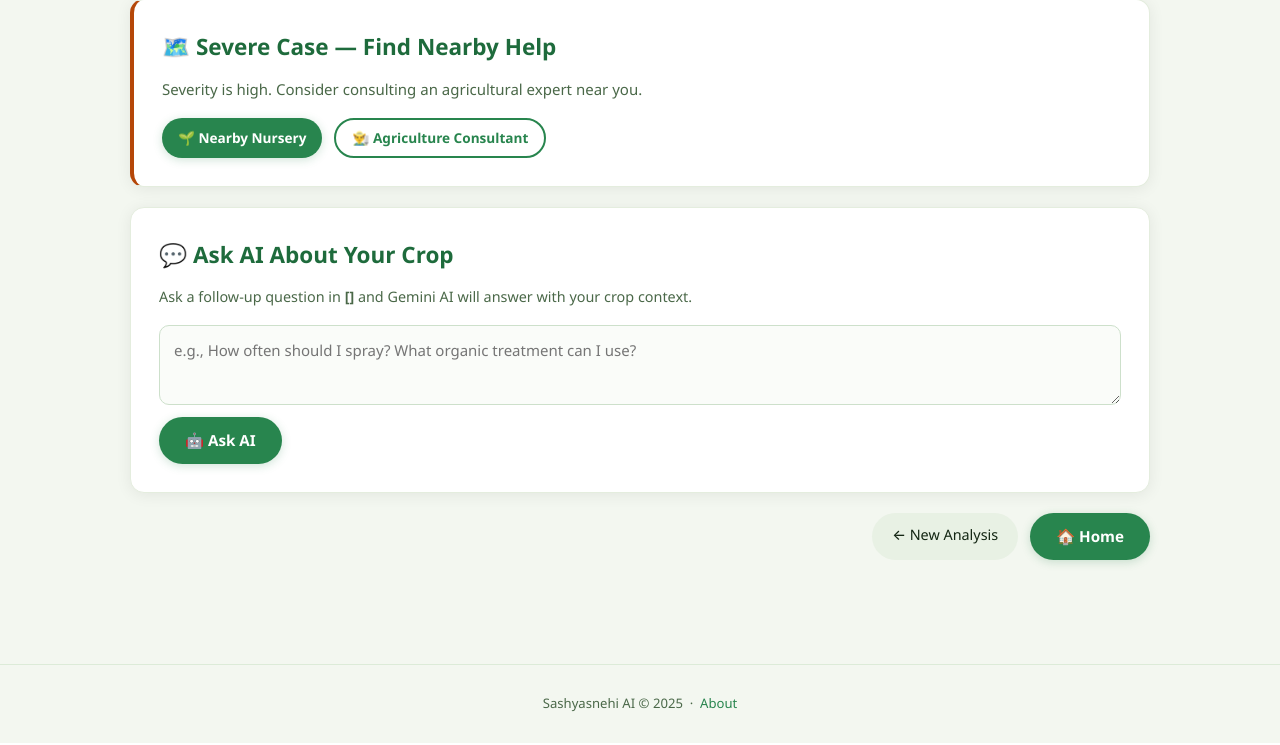
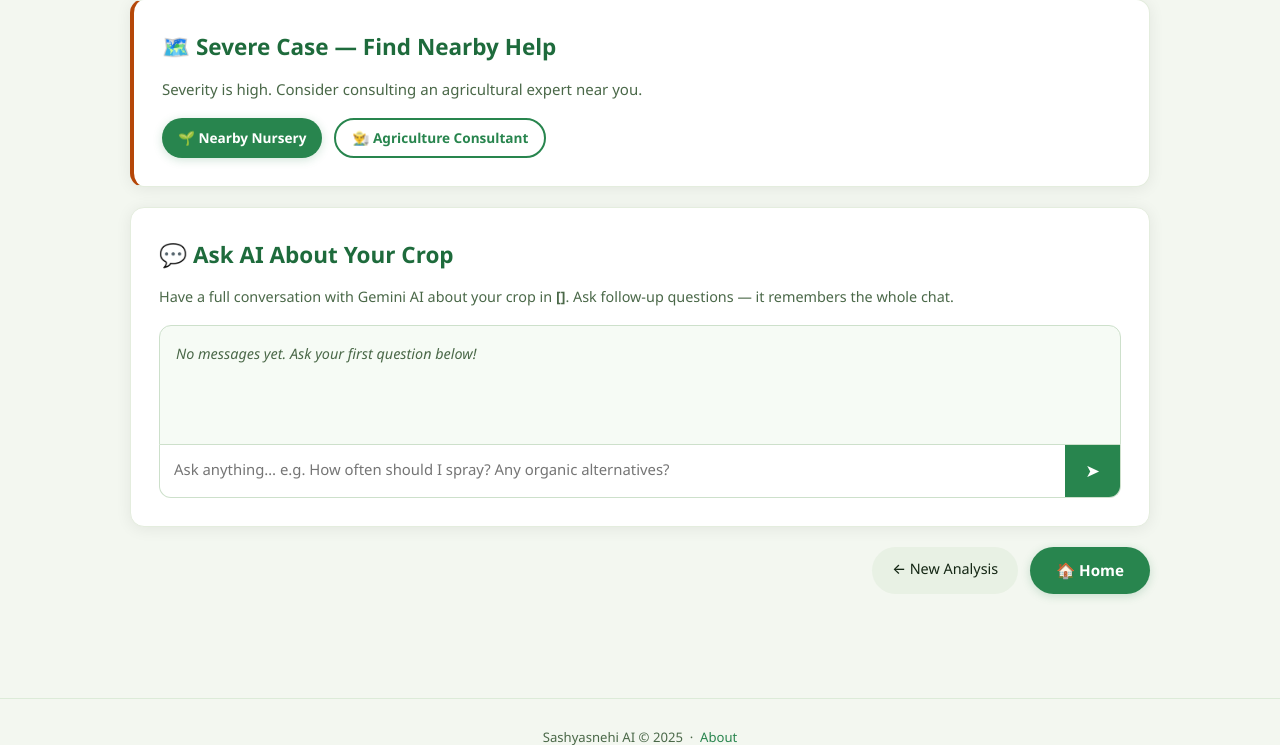
Before and after one commit to Itsabhirajurs/SasyaSnehiAI_01, a Flask app: template templates/result.html in a window 1280 px wide. Shown: the part 1936-2681 px from the top of the page. Run offline with Flask 3, Linux system fonts and the light colour scheme; the template is opened without the code that fills it: most values are stand-ins (such as "Sample title", 1, 10 or a date in 2020); grey boxes marked "Sample" are stand-in pictures.

Commit message:
feat: multi-turn conversational AI chat — full ChatGPT-like thread, bubble UI, history-aware Gemini sessions

```diff
--- a/app.py
+++ b/app.py
@@ -187,11 +187,12 @@ def chat():
     question = str(payload.get("question", "")).strip()
     context = payload.get("context", {})
     language = str(payload.get("language", "English"))
+    history: list[dict] = payload.get("history", [])
 
     if not question:
         return jsonify({"answer": "Please ask a question."}), 400
 
-    answer = llm_service.chat_with_context(context, question)
+    answer = llm_service.chat_with_history(context, question, history=history)
     if language != "English":
         answer = llm_service.translate_text(answer, language)
 
--- a/static/style.css
+++ b/static/style.css
@@ -139,11 +139,33 @@ a:hover{text-decoration:underline;}
 .weather-cell .w-val{font-size:1.1rem;font-weight:700;color:var(--text);}
 .weather-cell .w-lbl{font-size:0.7rem;color:var(--muted);text-transform:uppercase;letter-spacing:0.05em;}
 
-/* CHAT */
-.chat-container{display:flex;flex-direction:column;gap:12px;}
-.chat-container textarea{font:inherit;padding:12px 14px;border-radius:10px;border:1.5px solid #cde0cb;resize:vertical;min-height:80px;background:#fafcf9;transition:border-color var(--transition);outline:none;}
-.chat-container textarea:focus{border-color:var(--accent);box-shadow:0 0 0 3px rgba(40,133,78,0.1);}
-.chat-box{padding:14px 16px;min-height:80px;border:1px solid #cde0cb;border-radius:10px;background:#f6fbf5;font-size:0.94rem;line-height:1.7;color:var(--text);white-space:pre-wrap;}
+/* CHAT THREAD */
+.chat-container{display:flex;flex-direction:column;gap:0;}
+.chat-thread{display:flex;flex-direction:column;gap:16px;min-height:120px;max-height:480px;overflow-y:auto;padding:16px;border:1.5px solid #cde0cb;border-radius:12px 12px 0 0;background:#f6fbf5;scroll-behavior:smooth;}
+.chat-thread:empty::before{content:"No messages yet. Ask your first question below!";color:var(--muted);font-size:0.9rem;font-style:italic;}
+.chat-msg{display:flex;align-items:flex-end;gap:10px;animation:msgIn 0.25s ease;}
+@keyframes msgIn{from{opacity:0;transform:translateY(8px);}to{opacity:1;transform:translateY(0);}}
+.chat-msg.user{flex-direction:row-reverse;}
+.chat-avatar{width:30px;height:30px;border-radius:50%;display:flex;align-items:center;justify-content:center;font-size:1rem;flex-shrink:0;}
+.chat-msg.ai .chat-avatar{background:#e6f4ea;}
+.chat-msg.user .chat-avatar{background:var(--accent-light);}
+.chat-bubble{max-width:80%;padding:12px 16px;border-radius:18px;font-size:0.93rem;line-height:1.7;word-break:break-word;}
+.chat-msg.user .chat-bubble{background:var(--accent);color:#fff;border-bottom-right-radius:4px;}
+.chat-msg.ai .chat-bubble{background:#fff;color:var(--text);border:1px solid #dcebd8;border-bottom-left-radius:4px;box-shadow:0 1px 4px rgba(0,0,0,0.05);}
+.chat-bubble strong,.chat-bubble b{font-weight:700;}
+.chat-bubble ul,.chat-bubble ol{margin:6px 0 4px 16px;}
+.chat-bubble li{margin-bottom:2px;}
+.typing-bubble{display:flex;align-items:center;gap:5px;padding:10px 16px;}
+.typing-dot{width:7px;height:7px;border-radius:50%;background:var(--muted);animation:typingDot 1.2s infinite ease-in-out;}
+.typing-dot:nth-child(2){animation-delay:0.2s;}
+.typing-dot:nth-child(3){animation-delay:0.4s;}
+@keyframes typingDot{0%,80%,100%{transform:scale(0.8);opacity:0.5;}40%{transform:scale(1.1);opacity:1;}}
+.chat-input-row{display:flex;gap:0;border:1.5px solid #cde0cb;border-top:none;border-radius:0 0 12px 12px;overflow:hidden;background:#fff;}
+.chat-input-row textarea{flex:1;font:inherit;padding:12px 14px;border:none;resize:none;min-height:52px;max-height:120px;background:transparent;outline:none;color:var(--text);font-size:0.93rem;}
+.chat-input-row textarea:focus{box-shadow:none;}
+.chat-send-btn{background:var(--accent);color:#fff;border:none;padding:0 20px;cursor:pointer;font-size:1.1rem;transition:background var(--transition);display:flex;align-items:center;justify-content:center;}
+.chat-send-btn:hover{background:var(--accent-dark);}
+.chat-send-btn:disabled{background:var(--muted);cursor:not-allowed;}
 
 /* ALERTS */
 .warn{color:var(--warn);background:var(--warn-bg);border:1px solid #f5d0b8;border-radius:9px;padding:10px 14px;font-size:0.88rem;}
--- a/templates/result.html
+++ b/templates/result.html
@@ -172,14 +172,14 @@
     <div class="card">
       <h2>💬 Ask AI About Your Crop</h2>
       <p style="color:var(--muted);margin-bottom:16px;font-size:0.9rem;">
-        Ask a follow-up question in <strong>{{ language }}</strong> and Gemini AI will answer with your crop context.
+        Have a full conversation with Gemini AI about your crop in <strong>{{ language }}</strong>. Ask follow-up questions — it remembers the whole chat.
       </p>
       <div class="chat-container">
-        <textarea id="chatQuestion" placeholder="e.g., How often should I spray? What organic treatment can I use?"></textarea>
-        <div>
-          <button class="btn" onclick="sendChat()">🤖 Ask AI</button>
+        <div class="chat-thread" id="chatThread"></div>
+        <div class="chat-input-row">
+          <textarea id="chatInput" placeholder="Ask anything… e.g. How often should I spray? Any organic alternatives?" rows="1"></textarea>
+          <button class="chat-send-btn" id="chatSendBtn" title="Send (Ctrl+Enter)">➤</button>
         </div>
-        <div id="chatAnswer" class="chat-box" style="display:none;"></div>
       </div>
     </div>
 
@@ -199,29 +199,114 @@
     const advisoryContext = {{ advisory_context|tojson }};
     const language = {{ language|tojson }};
 
+    // ── Conversation state ──────────────────────────────────────────────────
+    let conversationHistory = [];   // [{role:"user"|"ai", content:"..."}]
+
+    const thread   = document.getElementById('chatThread');
+    const input    = document.getElementById('chatInput');
+    const sendBtn  = document.getElementById('chatSendBtn');
+
+    // ── Markdown-lite renderer (bold + bullets) ─────────────────────────────
+    function renderMarkdown(text) {
+      return text
+        .replace(/\*\*(.+?)\*\*/g, '<strong>$1</strong>')
+        .replace(/\*(.+?)\*/g, '<em>$1</em>')
+        .replace(/^[-*•]\s+(.+)$/gm, '<li>$1</li>')
+        .replace(/(<li>.*<\/li>(\n|$))+/g, m => `<ul>${m}</ul>`)
+        .replace(/\n/g, '<br>');
+    }
+
+    // ── Add a message bubble to the thread ─────────────────────────────────
+    function appendBubble(role, htmlContent) {
+      const isUser = role === 'user';
+      const row = document.createElement('div');
+      row.className = `chat-msg ${role}`;
+      row.innerHTML = `
+        <div class="chat-avatar">${isUser ? '🧑‍🌾' : '🤖'}</div>
+        <div class="chat-bubble">${htmlContent}</div>`;
+      thread.appendChild(row);
+      thread.scrollTop = thread.scrollHeight;
+      return row;
+    }
+
+    // ── Typing indicator ────────────────────────────────────────────────────
+    function showTyping() {
+      const row = document.createElement('div');
+      row.className = 'chat-msg ai';
+      row.id = 'typingRow';
+      row.innerHTML = `
+        <div class="chat-avatar">🤖</div>
+        <div class="chat-bubble typing-bubble">
+          <span class="typing-dot"></span>
+          <span class="typing-dot"></span>
+          <span class="typing-dot"></span>
+        </div>`;
+      thread.appendChild(row);
+      thread.scrollTop = thread.scrollHeight;
+    }
+
+    function hideTyping() {
+      const el = document.getElementById('typingRow');
+      if (el) el.remove();
+    }
+
+    // ── Send message ────────────────────────────────────────────────────────
     async function sendChat() {
-      const question = document.getElementById('chatQuestion').value.trim();
-      const answerBox = document.getElementById('chatAnswer');
-      if (!question) { answerBox.style.display = 'block'; answerBox.innerText = 'Please type a question first.'; return; }
+      const question = input.value.trim();
+      if (!question) return;
 
-      answerBox.style.display = 'block';
-      answerBox.style.opacity = '0.6';
-      answerBox.innerText = '⏳ Thinking…';
+      input.value = '';
+      input.style.height = 'auto';
+      sendBtn.disabled = true;
+
+      // Show user bubble immediately
+      appendBubble('user', renderMarkdown(question));
+      conversationHistory.push({ role: 'user', content: question });
+
+      showTyping();
 
       try {
         const response = await fetch('{{ url_for("chat") }}', {
           method: 'POST',
           headers: { 'Content-Type': 'application/json' },
-          body: JSON.stringify({ question, context: advisoryContext, language })
+          body: JSON.stringify({
+            question,
+            context: advisoryContext,
+            language,
+            history: conversationHistory.slice(0, -1)   // all except the current user msg
+          })
         });
         const data = await response.json();
-        answerBox.style.opacity = '1';
-        answerBox.innerText = data.answer || 'No response generated.';
+        hideTyping();
+        const answer = data.answer || 'No response generated.';
+        conversationHistory.push({ role: 'ai', content: answer });
+        appendBubble('ai', renderMarkdown(answer));
       } catch (err) {
-        answerBox.style.opacity = '1';
-        answerBox.innerText = '❌ Unable to reach AI service. Please try again.';
+        hideTyping();
+        const errMsg = '❌ Unable to reach AI service. Please check your connection.';
+        appendBubble('ai', errMsg);
+        conversationHistory.push({ role: 'ai', content: errMsg });
       }
+
+      sendBtn.disabled = false;
+      input.focus();
     }
+
+    // ── Auto-grow textarea ──────────────────────────────────────────────────
+    input.addEventListener('input', () => {
+      input.style.height = 'auto';
+      input.style.height = Math.min(input.scrollHeight, 120) + 'px';
+    });
+
+    // ── Ctrl+Enter or Enter (without Shift) to send ─────────────────────────
+    input.addEventListener('keydown', e => {
+      if ((e.key === 'Enter' && e.ctrlKey) || (e.key === 'Enter' && !e.shiftKey && !e.metaKey)) {
+        e.preventDefault();
+        if (!sendBtn.disabled) sendChat();
+      }
+    });
+
+    sendBtn.addEventListener('click', () => { if (!sendBtn.disabled) sendChat(); });
   </script>
 </body>
 </html>
```
Also changed, not shown: services/llm_service.py (+62 -7 lines).
